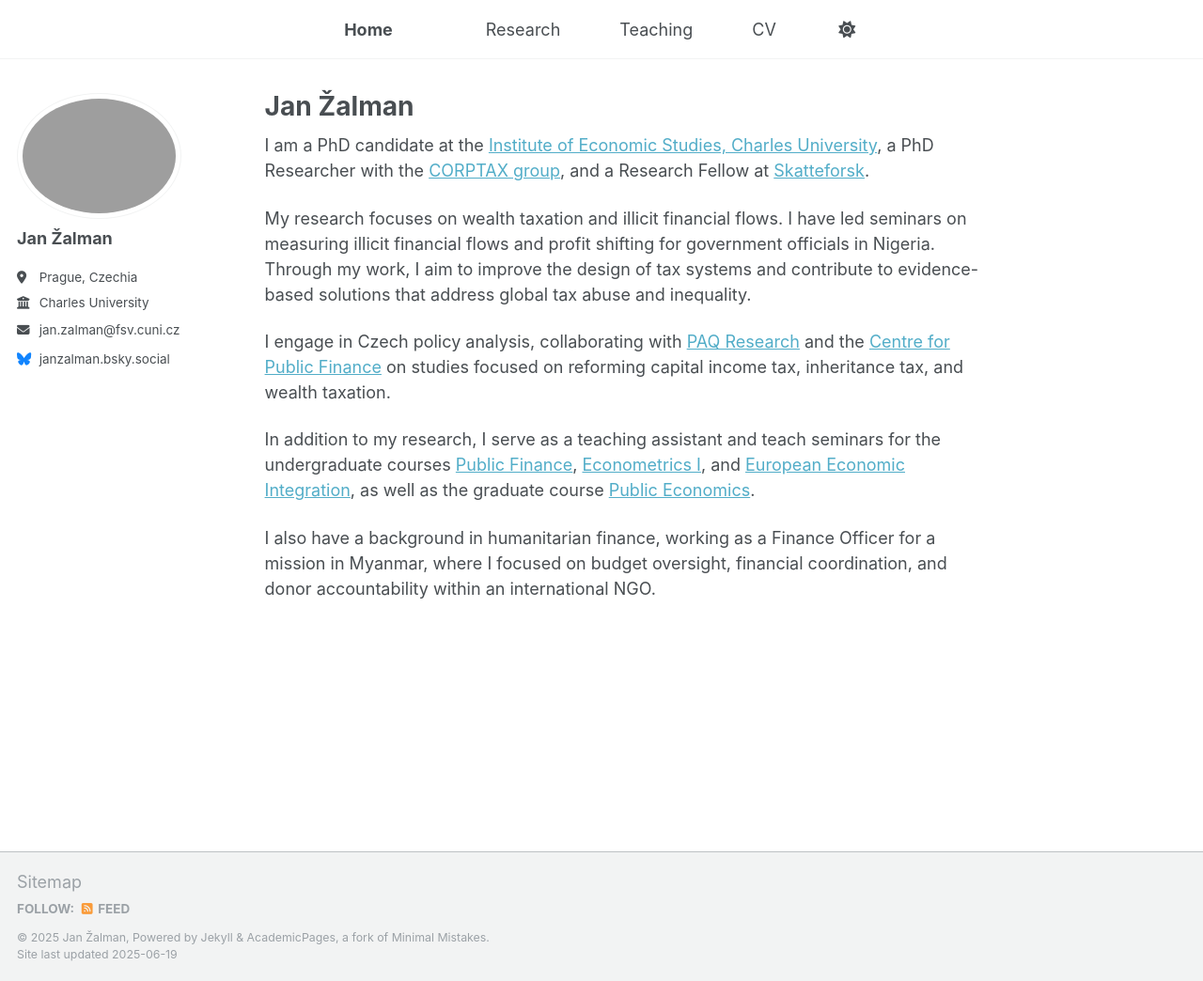
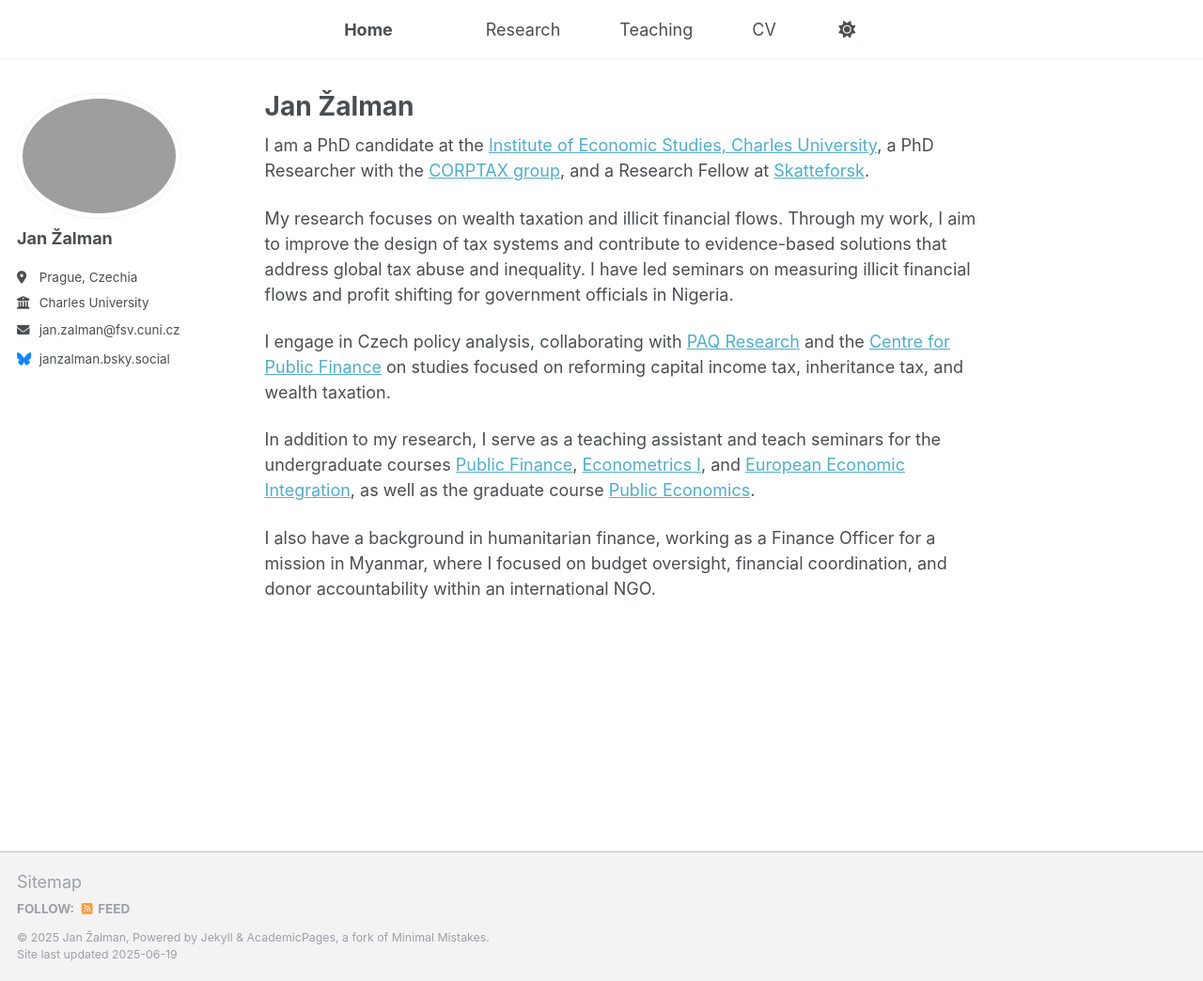
Before and after one commit to janzalman/janzalman.github.io, a Jekyll site: the page built from _pages/index.md, in a window 1280 px wide and 1044 px high. Shown: the whole window at 94% size. Built offline with Jekyll 4.4.1, drawn with Linux system fonts in a browser that asks for light colours.

```diff
--- a/_pages/index.md
+++ b/_pages/index.md
@@ -7,7 +7,7 @@ author_profile: true
 
 I am a PhD candidate at the [Institute of Economic Studies, Charles University](https://ies.fsv.cuni.cz/en), a PhD Researcher with the [CORPTAX group](https://centreforpublicfinance.eu/), and a Research Fellow at [Skatteforsk](https://www.nmbu.no/en/research/skatteforsk-tax-center).
 
-My research focuses on wealth taxation and illicit financial flows. I have led seminars on measuring illicit financial flows and profit shifting for government officials in Nigeria. Through my work, I aim to improve the design of tax systems and contribute to evidence-based solutions that address global tax abuse and inequality.
+My research focuses on wealth taxation and illicit financial flows. Through my work, I aim to improve the design of tax systems and contribute to evidence-based solutions that address global tax abuse and inequality. I have led seminars on measuring illicit financial flows and profit shifting for government officials in Nigeria.
 
 I engage in Czech policy analysis, collaborating with [PAQ Research](https://www.paqresearch.cz/) and the [Centre for Public Finance](https://centreforpublicfinance.eu/) on studies focused on reforming capital income tax, inheritance tax, and wealth taxation.
 
```
